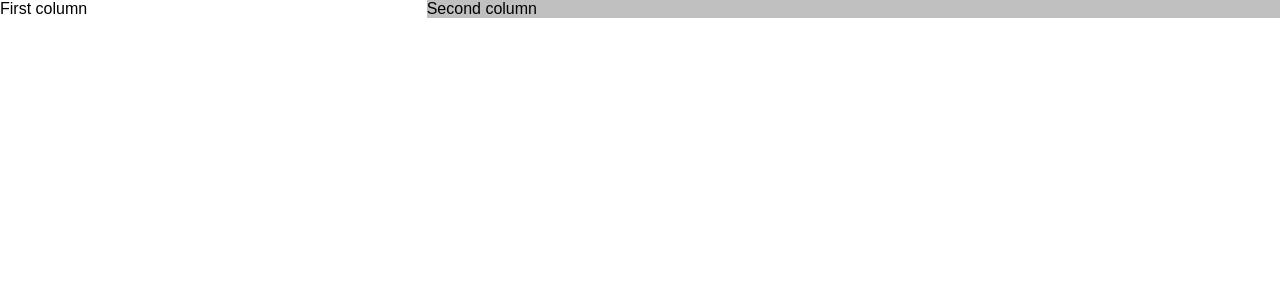
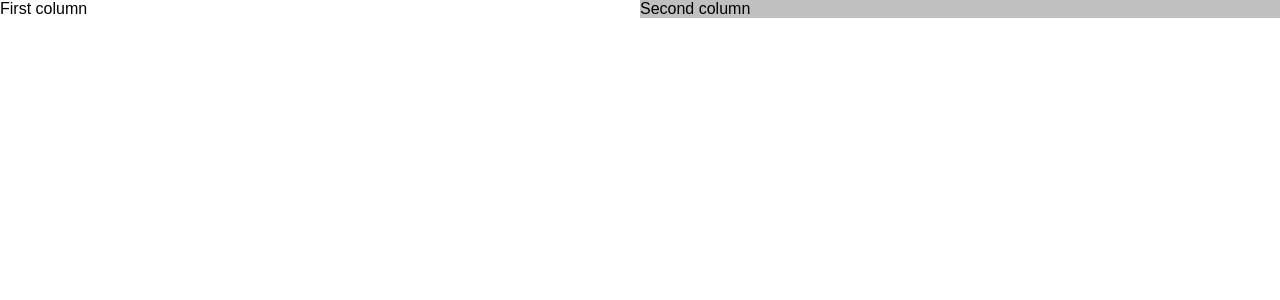
Before and after one commit to neohed/clean-components, a React (Create React App) app: page /#/two-columns in a window 1280 px wide. Shown: the top 300 px of the page. Built offline with nearby package versions, Linux system fonts and the light colour scheme.

Commit message:
Change demo

```diff
--- a/src/components/columns/ThreeColumns.js
+++ b/src/components/columns/ThreeColumns.js
@@ -7,10 +7,10 @@ const ThreeColumns = () => {
                 <div className='column-1'>
                     First column
                 </div>
-                <div className='column-2 silver'>
+                <div className='column-3 silver'>
                     Second column
                 </div>
-                <div className='column-3'>
+                <div className='column-1'>
                     Third column
                 </div>
             </div>
--- a/src/components/columns/TwoColumns.js
+++ b/src/components/columns/TwoColumns.js
@@ -8,7 +8,7 @@ const TwoColumns = () => {
                 <div className='column-1'>
                     First column
                 </div>
-                <div className='column-2 silver'>
+                <div className='column-1 silver'>
                     Second column
                 </div>
             </div>
```
